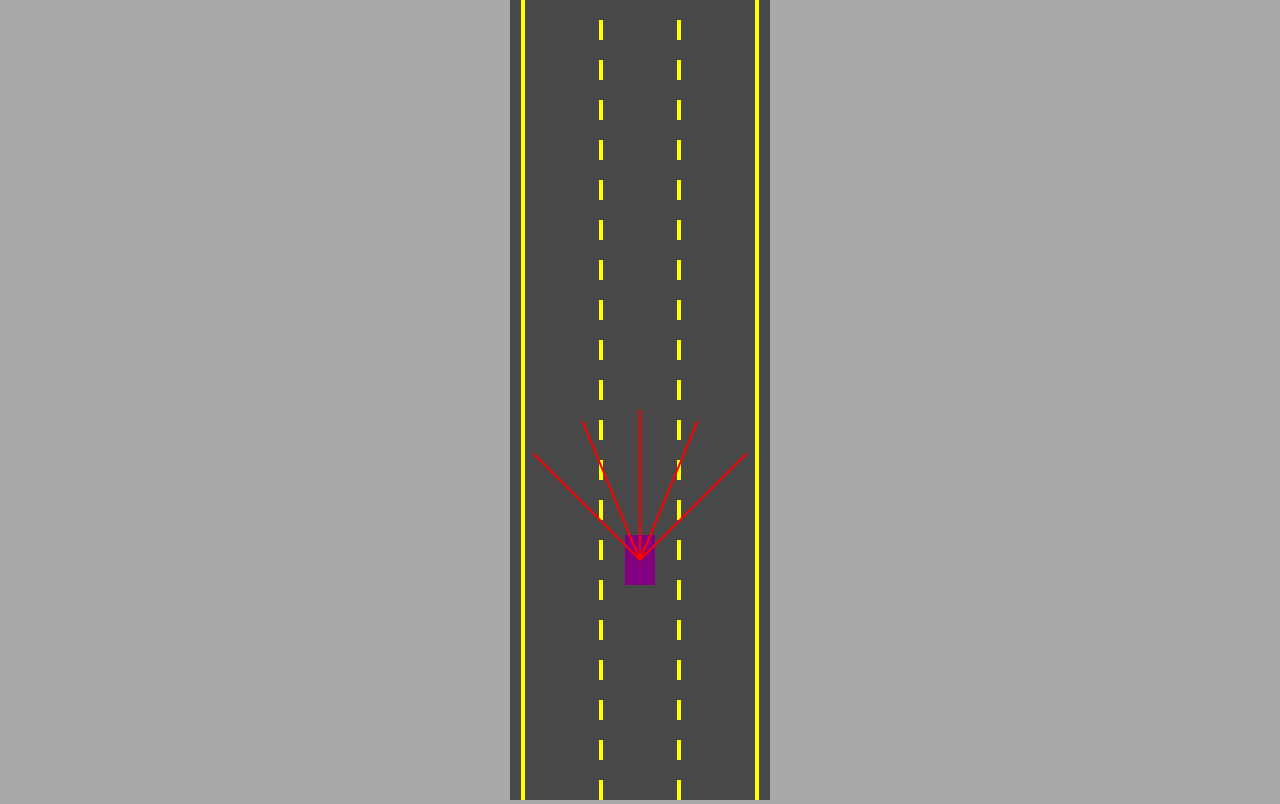
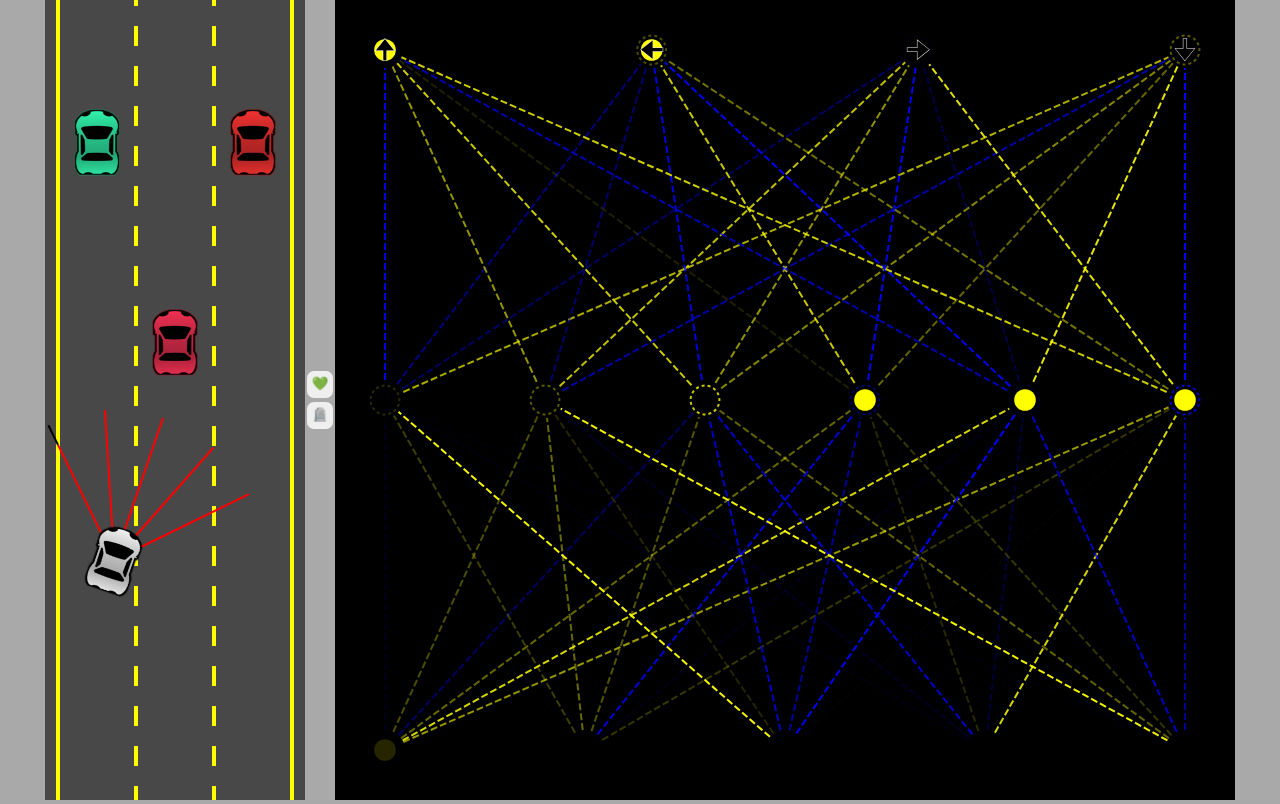
Before and after one commit to Romanndemello/self_driving_car_project, a plain HTML site: page index.html in a window 1280 px wide. Drawn offline with Linux system fonts and the light colour scheme.

Commit message:
projeto finalizado

```diff
--- a/car.js
+++ b/car.js
@@ -1,5 +1,5 @@
 class Car{
-  constructor(x, y, width, height, controlType, maxSpeed = 7) {
+  constructor(x, y, width, height, controlType, maxSpeed = 7, color = 'blue') {
     this.x = x;
     this.y = y;
     this.width = width;
@@ -10,21 +10,50 @@ class Car{
     this.maxSpeed = maxSpeed;
     this.friction = 0.05;
     this.angle = 0;
-    this.dameged = false
+    this.damaged = false
+    this.useBrain = controlType == "ROBOT";
     if(controlType != "BOT") {
       this.sensor = new Sensor(this);
+      this.brain = new NeuralNetwork(
+        [this.sensor.rayCount, 6, 4]
+      )
     }
     this.controls = new Controls(controlType)
+
+    this.img=new Image();
+    console.log(this.img, 'oi')
+    this.img.src="car.png"
+    this.mask=document.createElement("canvas");
+    this.mask.width=width;
+    this.mask.height=height;
+    const maskCtx=this.mask.getContext("2d");
+    this.img.onload=()=>{
+      maskCtx.fillStyle=color;
+      maskCtx.rect(0,0,this.width,this.height);
+      maskCtx.fill();
+      maskCtx.globalCompositeOperation="destination-atop";
+      maskCtx.drawImage(this.img,0,0,this.width,this.height);
+    }
   }
 
   update(roadBorders, traffic) {
-    if(!this.dameged) {
+    if(!this.damaged) {
       this.#move();
       this.polygon = this.#createPolygon();
-      this.dameged = this.#assessDamage(roadBorders, traffic);
+      this.damaged = this.#assessDamage(roadBorders, traffic);
     }
     if(this.sensor) {
       this.sensor.update(roadBorders, traffic);
+      const offsets = this.sensor.readings.map(
+        s => s == null ? 0: 1 - s.offset
+      )
+      const outputs = NeuralNetwork.feedForward(offsets, this.brain)
+      if(this.useBrain) {
+        this.controls.forward = outputs[0];
+        this.controls.left = outputs[1];
+        this.controls.right = outputs[2];
+        this.controls.reverse = outputs[3];
+      }
     }
   }
   #assessDamage (roadBorders, traffic) {
@@ -104,20 +133,30 @@ class Car{
     this.y -= Math.cos(this.angle) * this.speed
   }
 
-  draw(ctx, color){
-    if(this.dameged) {
-      ctx.fillStyle = 'gray'
-    } else {
-      ctx.fillStyle = color
-    }
-    ctx.beginPath();
-    ctx.moveTo(this.polygon[0].x, this.polygon[0].y);
-    for(let i = 0; i < this.polygon.length; i++) {
-      ctx.lineTo(this.polygon[i].x, this.polygon[i].y);
-    }
-    ctx.fill();
-    if(this.sensor) {
+  draw(ctx, drawSensor = false){
+    if(this.sensor && drawSensor){
       this.sensor.draw(ctx);
     }
+    ctx.save();
+    ctx.translate(this.x,this.y);
+    ctx.rotate(-this.angle);
+    if(!this.damaged){
+      ctx.drawImage(
+        this.mask,
+        -this.width/2,
+        -this.height/2,
+        this.width,
+        this.height
+      );
+      ctx.globalCompositeOperation="multiply";
+    }
+    ctx.drawImage(
+      this.img,
+      -this.width/2,
+      -this.height/2,
+      this.width,
+      this.height
+    );
+    ctx.restore();
   }
 }
--- a/index.html
+++ b/index.html
@@ -4,9 +4,15 @@
   <link rel="stylesheet" href="style.css">
 </head>
 <body>
-  <canvas id="myCanvas"></canvas>
+  <canvas id="carCanvas"></canvas>
+  <div id="verticalButtons">
+    <button onclick="save()">💚</button>
+    <button onclick="discard()">🪦</button>
+  </div>
+  <canvas id="networkCanvas"></canvas>
   <script src="car.js"></script>
   <script src="network.js"></script>
+  <script src="visualizer.js"></script>
   <script src="utils.js"></script>
   <script src="road.js"></script>
   <script src="sensor.js"></script>
--- a/main.js
+++ b/main.js
@@ -1,30 +1,88 @@
-const canvas = document.getElementById("myCanvas");
+const carCanvas = document.getElementById("carCanvas");
+carCanvas.width = 260;
 
-canvas.width = 260;
+const networkCanvas = document.getElementById("networkCanvas");
+networkCanvas.width = 900;
 
-const ctx = canvas.getContext("2d");
-const road = new Road(canvas.width/2, canvas.width* 0.9);
-const car = new Car(road.getLaneCenter(1), 100, 30, 50, "KEYS");
+const carCtx = carCanvas.getContext("2d");
+const networkCtx = networkCanvas.getContext("2d");
+const road = new Road(carCanvas.width/2, carCanvas.width* 0.9);
+const N = 200;
+const cars = generateCars(N)
+let bestCar = cars[0]
+
+if(localStorage.getItem("bestBrain")) {
+  for(let i = 0; i < cars.length; i++) {
+    cars[i].brain = JSON.parse(
+      localStorage.getItem("bestBrain")
+    )
+    if(i != 0) {
+      NeuralNetwork.mutate(cars[i].brain, 0.1)
+    }
+  }
+}
+
 const traffic = [
-  new Car(road.getLaneCenter(1), -100, 30, 50, "BOT", 2),
+  new Car(road.getLaneCenter(1), -100, 50, 70, "BOT", 2, getRandomColor()),
+  new Car(road.getLaneCenter(0), -300, 50, 70, "BOT", 2, getRandomColor()),
+  new Car(road.getLaneCenter(2), -300, 50, 70, "BOT", 2, getRandomColor()),
+  new Car(road.getLaneCenter(0), -500, 50, 70, "BOT", 2, getRandomColor()),
+  new Car(road.getLaneCenter(1), -500, 50, 70, "BOT", 2, getRandomColor()),
+  new Car(road.getLaneCenter(1), -700, 50, 70, "BOT", 2, getRandomColor()),
+  new Car(road.getLaneCenter(2), -700, 50, 70, "BOT", 2, getRandomColor()),
 ]
 // car.draw(ctx);
 
 animate();
 
-function animate() {
+function save() {
+  localStorage.setItem("bestBrain",
+    JSON.stringify(bestCar.brain)
+  );
+}
+
+function discard() {
+  localStorage.removeItem("bestBrain");
+}
+
+function generateCars (N) {
+  const cars = []
+  for (let i = 0; i < N; i++) {
+    cars.push(new Car(road.getLaneCenter(1), 100, 50, 70, "ROBOT"))
+  }
+  return cars
+}
+function animate(time) {
   for(let i = 0; i< traffic.length; i++) {
     traffic[i].update(road.borders, []);
   }
-  car.update(road.borders, traffic);
-  canvas.height = window.innerHeight;
-  ctx.save();
-  ctx.translate(0, -car.y + canvas.height * 0.7)
-  road.draw(ctx);
+  for(let i = 0; i < cars.length; i++) {
+    cars[i].update(road.borders, traffic);
+  }
+  bestCar = cars.find(
+    c => c.y == Math.min(
+      ...cars.map(c => c.y)
+    )
+  )
+
+  carCanvas.height = window.innerHeight;
+  networkCanvas.height = window.innerHeight;
+
+  carCtx.save();
+  carCtx.translate(0, -bestCar.y + carCanvas.height * 0.7)
+
+  road.draw(carCtx);
   for(let i = 0; i < traffic.length; i++) {
-    traffic[i].draw(ctx, "red");
+    traffic[i].draw(carCtx);
   }
-  car.draw(ctx, "purple");
-  ctx.restore()
+  carCtx.globalAlpha = 0.2
+  for(let i = 0; i < cars.length; i++) {
+    cars[i].draw(carCtx);
+  }
+  carCtx.globalAlpha = 1
+  bestCar.draw(carCtx, true);
+  carCtx.restore()
+  networkCtx.lineDashOffset = -time/50
+  Visualizer.drawNetwork(networkCtx, bestCar.brain)
   requestAnimationFrame(animate)
 }
--- a/network.js
+++ b/network.js
@@ -1,3 +1,48 @@
+class NeuralNetwork {
+  constructor(neuronCounts) {
+    this.levels = [];
+    for(let i = 0; i < neuronCounts.length -1; i++) {
+      this.levels.push(
+        new Level(
+          neuronCounts[i],
+          neuronCounts[i + 1]
+        )
+      );
+    }
+  }
+  static feedForward(givenInputs, network) {
+    let outputs = Level.feedForward(
+      givenInputs, network.levels[0]
+    );
+    for(let i = 1; i < network.levels.length; i++) {
+      outputs = Level.feedForward(
+        outputs, network.levels[i]
+      );
+    }
+    return outputs
+  }
+  static mutate(network, amount = 1) {
+    network.levels.forEach(level => {
+      for(let i = 0; i < level.biases.length; i++) {
+        level.biases[i] = lerp(
+          level.biases[i],
+          Math.random() * 2 - 1,
+          amount
+        )
+      }
+      for(let i = 0; i < level.weights.length; i++) {
+        for(let j = 0; j < level.weights[i].length; j++) {
+          level.weights[i][j] = lerp(
+            level.weights[i][j],
+            Math.random() * 2 - 1,
+            amount
+          )
+        }
+      }
+    });
+  }
+}
+
 class Level {
   constructor(inputCount, outputCount) {
     this.inputs = new Array(inputCount);
@@ -25,8 +70,21 @@ class Level {
   }
 
   static feedForward(givenInputs, level) {
-    for(let i = 0; i < level.inputs; i++) {
+    for(let i = 0; i < level.inputs.length; i++) {
+      level.inputs[i] = givenInputs[i]
+    }
 
+    for(let i = 0; i < level.outputs.length; i++) {
+      let sum = 0
+      for(let j = 0; j < level.inputs.length; j++) {
+        sum += level.inputs[j] * level.weights[j][i];
+      }
+      if(sum > level.biases[i] ) {
+        level.outputs[i] = 1
+      } else {
+        level.outputs[i] = 0
+      }
     }
+    return level.outputs
   }
 }
--- a/style.css
+++ b/style.css
@@ -2,8 +2,29 @@ body{
   margin: 0;
   background: darkgray;
   overflow: hidden;
-  text-align: center;
+  display: flex;
+  justify-content: center;
+  align-items: center;
 }
-#myCanvas{
+
+#verticalButtons{
+  display: flex;
+  flex-direction: column;
+}
+button {
+  border: none;
+  border-radius: 7px;
+  padding: 5px 5px 7px 5px;
+  margin: 2px;
+  cursor: pointer;
+}
+button:hover{
+  background: rgb(49, 49, 49);
+}
+
+#networkCanvas {
+  background: black;
+}
+#carCanvas{
   background: rgb(73, 72, 72);
 }
--- a/utils.js
+++ b/utils.js
@@ -37,3 +37,16 @@ function polysIntersect(poly1, poly2) {
   }
   return false
 }
+
+function getRGBA(value){
+  const alpha=Math.abs(value);
+  const R=value<0?0:255;
+  const G=R;
+  const B=value>0?0:255;
+  return "rgba("+R+","+G+","+B+","+alpha+")";
+}
+
+function getRandomColor(){
+  const hue=290+Math.random()*260;
+  return "hsl("+hue+", 100%, 60%)";
+}
--- /dev/null
+++ b/visualizer.js
@@ -0,0 +1,110 @@
+class Visualizer{
+  static drawNetwork(ctx,network){
+    const margin=50;
+    const left=margin;
+    const top=margin;
+    const width=ctx.canvas.width-margin*2;
+    const height=ctx.canvas.height-margin*2;
+
+    const levelHeight=height/network.levels.length;
+
+    for(let i=network.levels.length-1;i>=0;i--){
+      const levelTop=top+
+        lerp(
+          height-levelHeight,
+          0,
+          network.levels.length==1
+            ?0.5
+            :i/(network.levels.length-1)
+        );
+
+      ctx.setLineDash([7,3]);
+      Visualizer.drawLevel(ctx,network.levels[i],
+        left,levelTop,
+        width,levelHeight,
+        i==network.levels.length-1
+          ?['🠉','🠈','🠊','🠋']
+          :[]
+      );
+    }
+  }
+
+  static drawLevel(ctx,level,left,top,width,height,outputLabels){
+    const right=left+width;
+    const bottom=top+height;
+
+    const {inputs,outputs,weights,biases}=level;
+
+    for(let i=0;i<inputs.length;i++){
+      for(let j=0;j<outputs.length;j++){
+        ctx.beginPath();
+        ctx.moveTo(
+          Visualizer.#getNodeX(inputs,i,left,right),
+          bottom
+        );
+        ctx.lineTo(
+          Visualizer.#getNodeX(outputs,j,left,right),
+          top
+        );
+        ctx.lineWidth=2;
+        ctx.strokeStyle=getRGBA(weights[i][j]);
+        ctx.stroke();
+      }
+    }
+
+    const nodeRadius=18;
+    for(let i=0;i<inputs.length;i++){
+      const x=Visualizer.#getNodeX(inputs,i,left,right);
+      ctx.beginPath();
+      ctx.arc(x,bottom,nodeRadius,0,Math.PI*2);
+      ctx.fillStyle="black";
+      ctx.fill();
+      ctx.beginPath();
+      ctx.arc(x,bottom,nodeRadius*0.6,0,Math.PI*2);
+      ctx.fillStyle=getRGBA(inputs[i]);
+      ctx.fill();
+    }
+
+    for(let i=0;i<outputs.length;i++){
+      const x=Visualizer.#getNodeX(outputs,i,left,right);
+      ctx.beginPath();
+      ctx.arc(x,top,nodeRadius,0,Math.PI*2);
+      ctx.fillStyle="black";
+      ctx.fill();
+      ctx.beginPath();
+      ctx.arc(x,top,nodeRadius*0.6,0,Math.PI*2);
+      ctx.fillStyle=getRGBA(outputs[i]);
+      ctx.fill();
+
+      ctx.beginPath();
+      ctx.lineWidth=2;
+      ctx.arc(x,top,nodeRadius*0.8,0,Math.PI*2);
+      ctx.strokeStyle=getRGBA(biases[i]);
+      ctx.setLineDash([3,3]);
+      ctx.stroke();
+      ctx.setLineDash([]);
+
+      if(outputLabels[i]){
+        ctx.beginPath();
+        ctx.textAlign="center";
+        ctx.textBaseline="middle";
+        ctx.fillStyle="black";
+        ctx.strokeStyle="white";
+        ctx.font=(nodeRadius*1.5)+"px Arial";
+        ctx.fillText(outputLabels[i],x,top+nodeRadius*0.1);
+        ctx.lineWidth=0.5;
+        ctx.strokeText(outputLabels[i],x,top+nodeRadius*0.1);
+      }
+    }
+  }
+
+  static #getNodeX(nodes,index,left,right){
+    return lerp(
+      left,
+      right,
+      nodes.length==1
+        ?0.5
+        :index/(nodes.length-1)
+    );
+  }
+}
```
Also changed, not shown: car.png (added).
